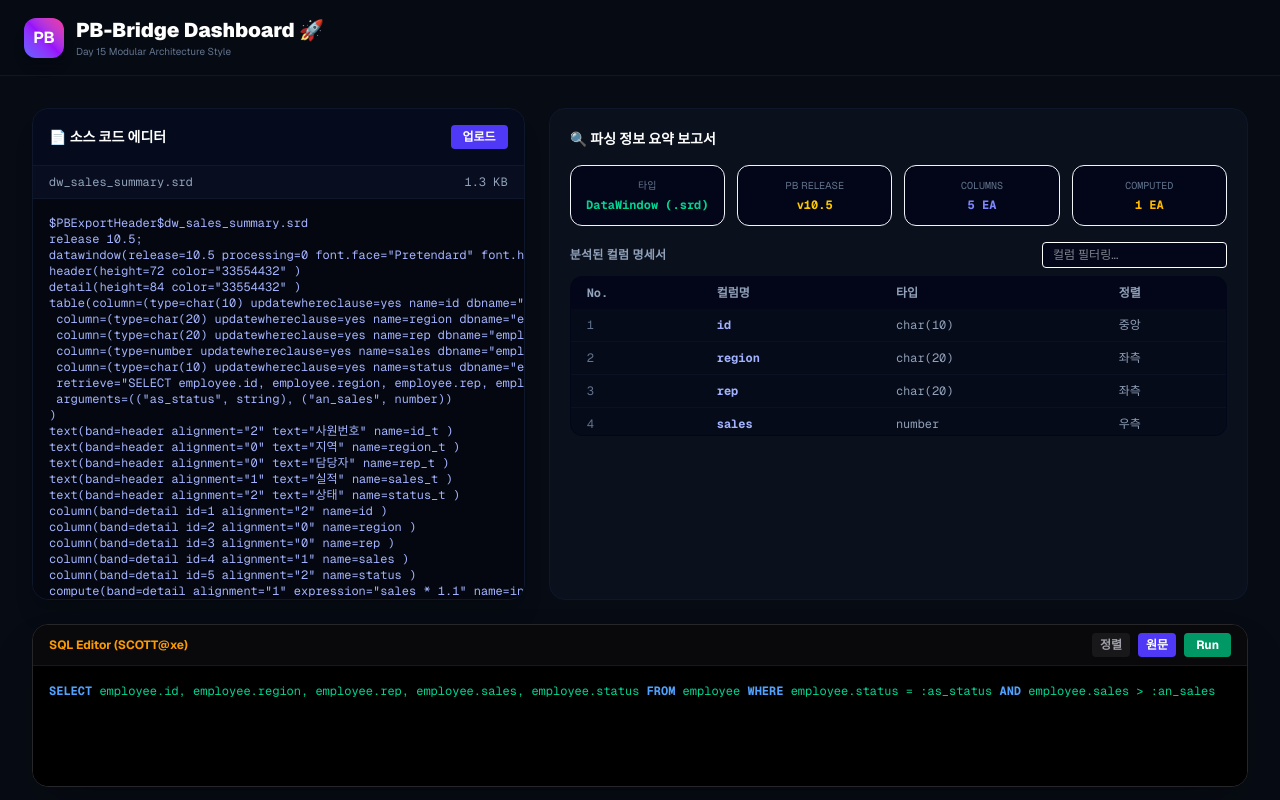
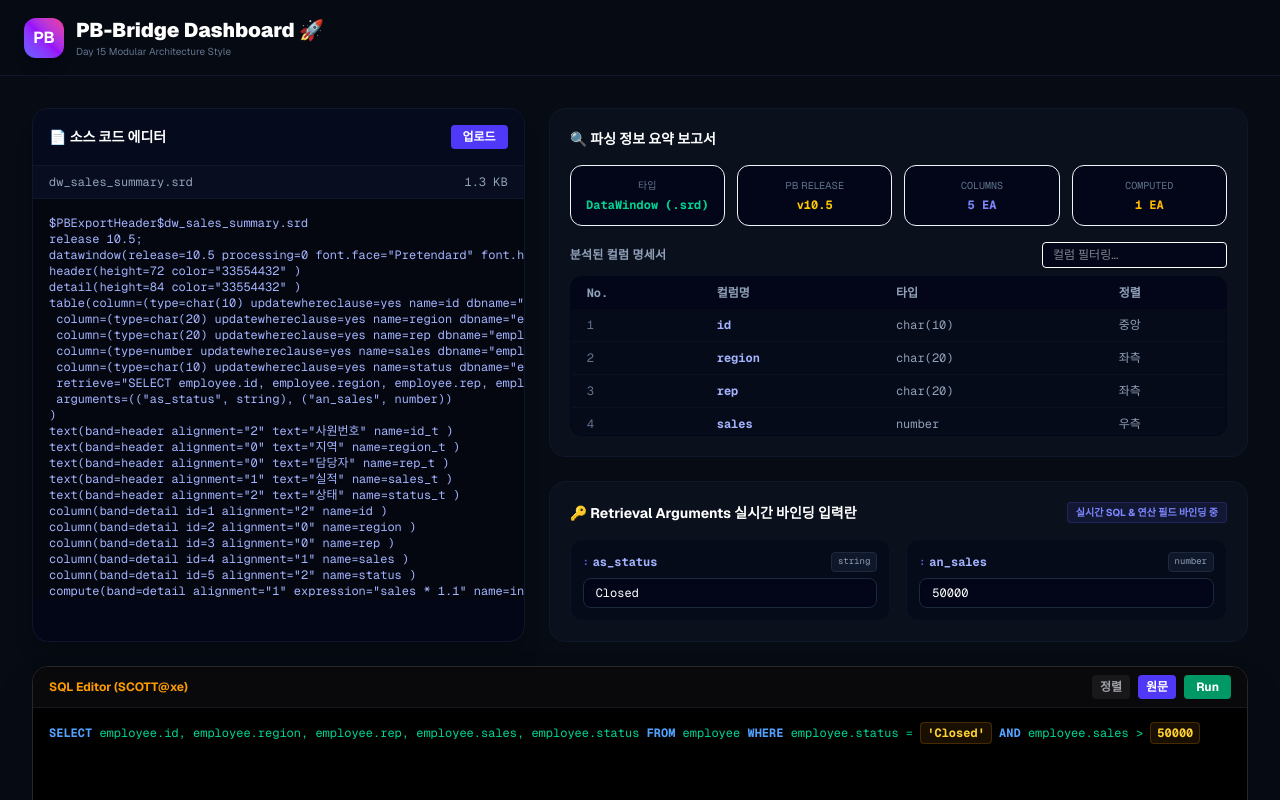
Before and after one commit to boradori80/pb-bridge, a Next.js app: page / in a window 1280 px wide. Shown: the top 800 px of the page. Built offline with nearby package versions, Linux system fonts and the light colour scheme.

Commit message:
기능: Retrieval Arguments 동적 인풋 바인딩 및 실시간 SQL 치환 기능 구현 완료

```diff
--- a/app/page.tsx
+++ b/app/page.tsx
@@ -6,7 +6,7 @@
 // - 내부 구조체와 파서, 계산기 로직을 외부 파일에서 쏙쏙 뽑아와 가볍고 영리하게 UI만 구동합니다.
 // ---------------------------------------------------------------------------------------------------------
 import React, { useState, useEffect, useRef } from "react";
-import { ColumnInfo, ParsedPB } from "./types";
+import { ColumnInfo, ParsedPB, ArgumentInfo } from "./types";
 import { parsePBFile } from "./utils/parser";
 import { isNumericColumn, formatNumberWithCommas, evaluateDWExpression } from "./utils/expression";
 
@@ -75,6 +75,40 @@ export default function PBBridgeDashboard() {
     const [formData, setFormData] = useState<{ [key: string]: string }>({});
     const [gridData, setGridData] = useState<Array<{ [key: string]: string }>>([]);
 
+    // [Day 16 작업] 조회 인자(Retrieval Arguments) 실시간 바인딩 관련 React 상태 관리
+    // [초보자 가이드: 가변 개수 인풋 필드 동적 동기화 원리]
+    // 1. 파워빌더 소스 파일마다 선언되어 탐지되는 조회 인자(arguments)의 개수와 변수명이 매번 다릅니다. (예: :as_status, :an_sales 등)
+    // 2. 고정된 단일 React 상태로는 이를 유연하게 받아줄 수 없으므로, 객체의 Key-Value(키-값) 쌍 형태로 정보를 다루는 상태(`argValues`)를 사용합니다.
+    //    - 형태 예시: { as_status: "Closed", an_sales: "50000" }
+    // 3. 인풋 필드가 화면에 그려질 때, 각 인자명(name)을 Key로 사용하여 `value={argValues[arg.name] || ""}` 처럼 값을 연결해 줍니다.
+    // 4. 사용자가 인풋 창에 값을 타이핑하면(onChange), 이전 객체를 복사(`...prev`)하고, 변경이 일어난 인자명(argName)의 Key에만 새 value를 실시간으로 덮어씁니다.
+    //    - 코드 예시: `setArgValues(prev => ({ ...prev, [argName]: value }))`
+    // 5. 이 패턴을 이용하면 인자가 몇 개이든 상관없이 단 하나의 상태 변수와 핸들러로 깔끔하게 동기화가 이루어집니다.
+    const [argValues, setArgValues] = useState<{ [key: string]: string }>({});
+
+    const handleArgChange = (argName: string, value: string) => {
+        setArgValues((prev) => ({ ...prev, [argName]: value }));
+    };
+
+    useEffect(() => {
+        if (parsedData?.arguments?.length > 0) {
+            const initialArgs: { [key: string]: string } = {};
+            parsedData.arguments.forEach((arg) => {
+                // 기본값은 빈 문자열로 설정하되, dw_sales_summary.srd 데모 파일의 경우 동작 확인을 돕기 위해 예시 값을 미리 할당해 줍니다.
+                if (activeFileName === "dw_sales_summary.srd") {
+                    if (arg.name === "as_status") initialArgs[arg.name] = "Closed";
+                    else if (arg.name === "an_sales") initialArgs[arg.name] = "50000";
+                    else initialArgs[arg.name] = "";
+                } else {
+                    initialArgs[arg.name] = "";
+                }
+            });
+            setArgValues(initialArgs);
+        } else {
+            setArgValues({});
+        }
+    }, [parsedData.arguments, activeFileName]);
+
     useEffect(() => {
         if (parsedData?.columns?.length > 0) {
             const initialFormState: { [key: string]: string } = {};
@@ -136,13 +170,48 @@ export default function PBBridgeDashboard() {
         return formatted.split("\n").map(line => line.trim() ? (["SELECT", "FROM", "WHERE", "AND", "OR"].some(kw => new RegExp(`^${kw}$`, "i").test(line.trim())) ? line.trim().toUpperCase() : "    " + line.trim()) : "").filter(Boolean).join("\n");
     };
 
-    const highlightSQL = (sql: string): string => {
+    // [Day 16 작업] SQL 바인딩 변환부 및 하이라이터
+    // [초보자 가이드: SQL 실시간 바인딩 원리]
+    // 1. 사용자가 입력한 인자 값(argValues)을 SQL 쿼리 내 바인딩 변수(예: :as_status, :an_sales) 위치에 실시간으로 매핑해 줍니다.
+    // 2. 문자열 타입(string, char)인 경우에는 SQL 문법에 맞게 값 앞뒤에 홑따옴표(')를 자동으로 붙여 줍니다.
+    // 3. 사용자가 아직 아무것도 입력하지 않은 빈 값 상태라면 원래의 바인딩 변수명(:변수명)을 노출하여 SQL 구문 구조를 유지합니다.
+    // 4. 치환이 완료된 SQL 문자열에서 키워드(SELECT, FROM 등)와 바인딩된 값들을 각각 다른 색상의 HTML 태그로 감싸 시각적으로 돋보이게 만듭니다.
+    const highlightSQL = (sql: string, args: { [key: string]: string }, argDefs: ArgumentInfo[]): string => {
         if (!sql) return "";
         let escaped = sql.replace(/&/g, "&amp;").replace(/</g, "&lt;").replace(/>/g, "&gt;");
+
+        // 1. 조회 인자(Retrieval Arguments)를 실시간 바인딩하여 치환
+        argDefs.forEach((arg) => {
+            const val = args[arg.name] !== undefined ? args[arg.name] : "";
+            const isString = arg.type.toLowerCase() === "string" || arg.type.toLowerCase() === "char";
+
+            let displayVal = "";
+            let isPlaceholder = false;
+            if (val === "") {
+                displayVal = `:${arg.name}`;
+                isPlaceholder = true;
+            } else {
+                displayVal = isString ? `'${val}'` : val;
+            }
+
+            const escapedVal = displayVal.replace(/&/g, "&amp;").replace(/</g, "&lt;").replace(/>/g, "&gt;");
+
+            const spanClass = isPlaceholder
+                ? "text-amber-500/70 italic underline decoration-dotted"
+                : "text-amber-300 font-bold bg-amber-500/10 px-1.5 py-0.5 rounded border border-amber-500/20 shadow-sm transition-all";
+
+            escaped = escaped.replace(
+                new RegExp(`:${arg.name}\\b`, "g"),
+                `<span class="${spanClass}">${escapedVal}</span>`
+            );
+        });
+
+        // 2. SQL 키워드 하이라이팅
         const keywords = ["SELECT", "FROM", "WHERE", "AND", "OR", "INSERT", "UPDATE", "DELETE", "JOIN"];
         keywords.forEach((keyword) => {
             escaped = escaped.replace(new RegExp(`\\b${keyword}\\b`, "gi"), `<span class="text-blue-400 font-bold">${keyword.toUpperCase()}</span>`);
         });
+
         return escaped;
     };
 
@@ -152,7 +221,11 @@ export default function PBBridgeDashboard() {
         setSqlExecuteLog("Executing SQL query against simulated database...");
         setTimeout(() => {
             setIsExecutingSql(false);
-            setSqlExecuteLog(`▶ SQL 실행 완료 (성공)\n- 바인딩 변수: ${parsedData.arguments.map(a => `:${a.name}`).join(", ") || "없음"}`);
+            const bindDetails = parsedData.arguments.map(a => {
+                const val = argValues[a.name];
+                return `:${a.name} = ${val !== undefined && val !== "" ? `'${val}'` : "(NULL)"}`;
+            }).join(", ") || "없음";
+            setSqlExecuteLog(`▶ SQL 실행 완료 (성공)\n- 바인딩 변수 값: ${bindDetails}`);
         }, 800);
     };
 
@@ -240,8 +313,10 @@ export default function PBBridgeDashboard() {
                         <pre className="p-4 font-mono text-xs text-indigo-300 bg-[#05080f]/90 overflow-x-auto max-h-[400px] whitespace-pre">{activeFileContent}</pre>
                     </section>
 
-                    {/* 우측 분석 명세서 */}
-                    <section className="lg:col-span-7 flex flex-col bg-slate-900/40 border border-slate-900 rounded-2xl p-5 gap-4">
+                    {/* 우측 분석 명세 및 바인딩 입력란 컨테이너 */}
+                    <div className="lg:col-span-7 flex flex-col gap-6">
+                        {/* 파싱 정보 요약 보고서 */}
+                        <section className="flex flex-col bg-slate-900/40 border border-slate-900 rounded-2xl p-5 gap-4">
                             <h3 className="text-sm font-bold text-white">🔍 파싱 정보 요약 보고서</h3>
                             <div className="grid grid-cols-2 sm:grid-cols-4 gap-3 text-center">
                                 <div className="bg-slate-950 p-3 rounded-xl border border-slate-850">
@@ -286,6 +361,47 @@ export default function PBBridgeDashboard() {
                                 </div>
                             </div>
                         </section>
+
+                        {/* [Day 16 작업] Retrieval Arguments 실시간 바인딩 입력란 */}
+                        <section className="flex flex-col bg-slate-900/40 border border-slate-900 rounded-2xl p-5 gap-4">
+                            <div className="flex items-center justify-between">
+                                <h3 className="text-sm font-bold text-white flex items-center gap-2">
+                                    <span>🔑 Retrieval Arguments 실시간 바인딩 입력란</span>
+                                </h3>
+                                <span className="px-2 py-0.5 text-[10px] font-bold text-indigo-400 bg-indigo-500/10 border border-indigo-500/20 rounded">
+                                    실시간 SQL & 연산 필드 바인딩 중
+                                </span>
+                            </div>
+
+                            {parsedData.arguments && parsedData.arguments.length > 0 ? (
+                                <div className="grid grid-cols-1 md:grid-cols-2 gap-4">
+                                    {parsedData.arguments.map((arg, idx) => (
+                                        <div key={idx} className="flex flex-col gap-1.5 bg-slate-950/40 p-3 rounded-xl border border-slate-900/60">
+                                            <div className="flex items-center justify-between">
+                                                <span className="text-xs font-bold text-indigo-300 font-mono flex items-center gap-1">
+                                                    <span className="text-indigo-500 text-[10px]">:</span>{arg.name}
+                                                </span>
+                                                <span className="px-1.5 py-0.5 text-[9px] font-mono rounded bg-slate-900 text-slate-400 border border-slate-800">
+                                                    {arg.type}
+                                                </span>
+                                            </div>
+                                            <input
+                                                type="text"
+                                                className="w-full px-3 py-1.5 bg-slate-950 border border-slate-800 focus:border-indigo-500 focus:ring-1 focus:ring-indigo-500 rounded-lg text-xs font-mono text-white placeholder-slate-600 transition-all shadow-inner"
+                                                placeholder={`${arg.type.toLowerCase() === 'number' ? '예: 50000 (숫자)' : '예: Closed (문자열)'}`}
+                                                value={argValues[arg.name] || ""}
+                                                onChange={(e) => handleArgChange(arg.name, e.target.value)}
+                                            />
+                                        </div>
+                                    ))}
+                                </div>
+                            ) : (
+                                <div className="text-center py-6 text-slate-500 text-xs italic bg-slate-950/20 rounded-xl border border-dashed border-slate-900">
+                                    탐지된 조회용 인자(Retrieval Arguments)가 존재하지 않습니다.
+                                </div>
+                            )}
+                        </section>
+                    </div>
                 </div>
 
                 {/* SQL 에디터 섹션 */}
@@ -302,7 +418,7 @@ export default function PBBridgeDashboard() {
                         {parsedData.sqlError ? (
                             <span className="text-rose-500 italic">-- ⚠️ Retrieve 구문이 심각하게 파손되어 SQL을 분리하지 못했습니다. 상단 에러 상세 로그를 확인하세요.</span>
                         ) : parsedData.retrieveQuery ? (
-                            <pre className="text-emerald-400 whitespace-pre-wrap leading-relaxed"><code dangerouslySetInnerHTML={{ __html: highlightSQL(isSqlFormatted ? formatSQL(parsedData.retrieveQuery) : parsedData.retrieveQuery) }} /></pre>
+                            <pre className="text-emerald-400 whitespace-pre-wrap leading-relaxed"><code dangerouslySetInnerHTML={{ __html: highlightSQL(isSqlFormatted ? formatSQL(parsedData.retrieveQuery) : parsedData.retrieveQuery, argValues, parsedData.arguments) }} /></pre>
                         ) : (
                             <span className="text-zinc-600 italic">-- 파싱된 조회용 SQL 구문이 없습니다.</span>
                         )}
@@ -340,8 +456,17 @@ export default function PBBridgeDashboard() {
                                             </td>
                                         ))}
                                         {parsedData.computedFields.map((comp, cpIdx) => {
-                                            const res = evaluateDWExpression(comp.expression, row, parsedData.columns);
-                                            return <td key={cpIdx} className={`p-3 text-amber-400 font-bold bg-indigo-950/10 ${getAlignClass(comp.alignment)}`}>{typeof res === "number" ? res.toLocaleString() : res}</td>;
+                                            // [Day 16 작업] 수식 계산 시 조회 인자(Retrieval Arguments) 정보도 함께 넘겨주어 수식 내에서 사용 가능하게 바인딩
+                                            const mergedColumns = [
+                                                ...parsedData.columns,
+                                                ...parsedData.arguments.map(arg => ({
+                                                    name: arg.name,
+                                                    type: arg.type,
+                                                    dbname: arg.name
+                                                }))
+                                            ];
+                                            const res = evaluateDWExpression(comp.expression, { ...row, ...argValues }, mergedColumns);
+                                            return <td key={cpIdx} className={`p-3 text-amber-400 font-bold bg-indigo-950/10 ${getAlignClass(comp.alignment)}`} title={comp.expression}>{typeof res === "number" ? res.toLocaleString() : res}</td>;
                                         })}
                                     </tr>
                                 ))}
```
Also changed, not shown: 1 other file (tests, documents, lock files or other folders). Lines whose indentation alone changed are shown as unchanged.
